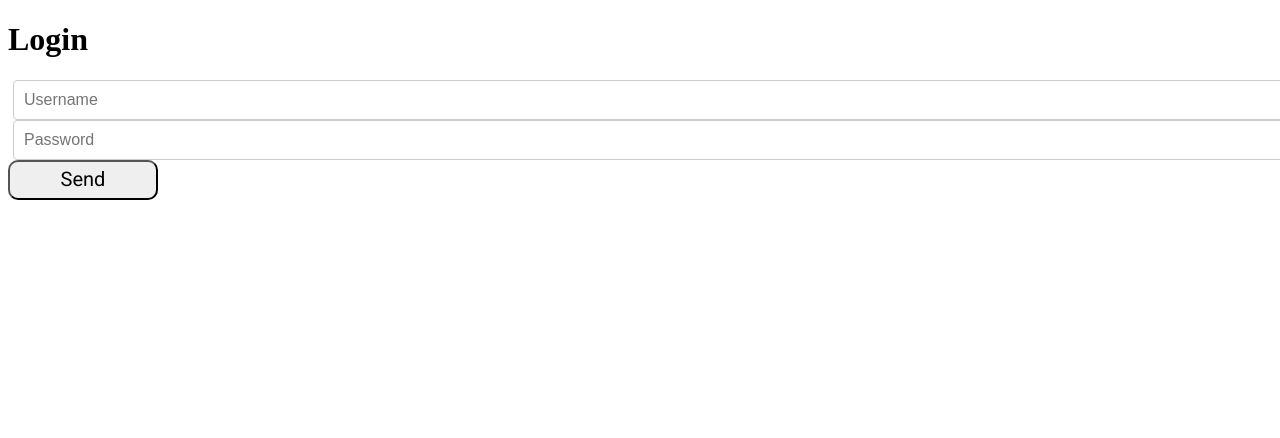
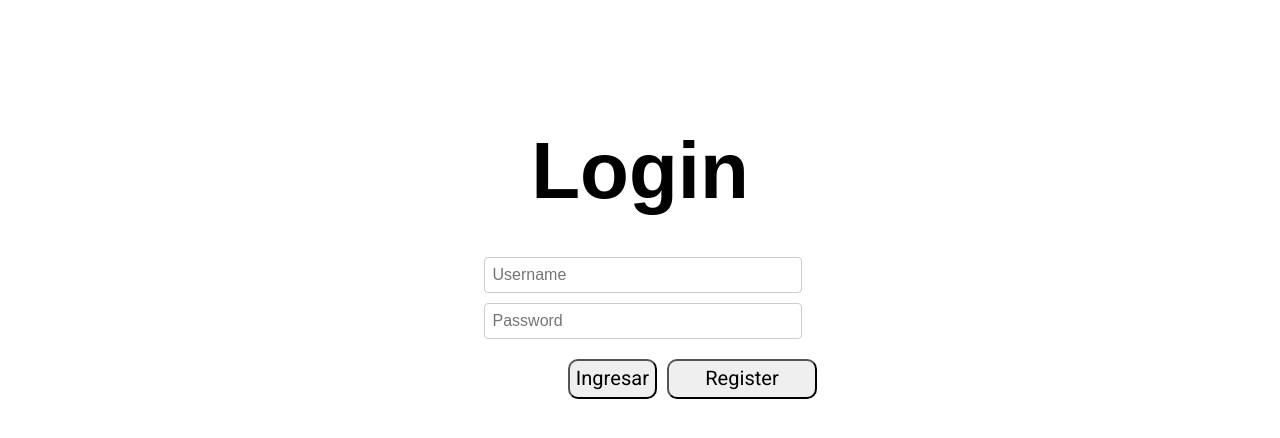
Before and after one commit to Mxrk122/logiflow, a React (Vite) app in the folder frontend/: page /login in a window 1280 px wide. Shown: the top 438 px of the page. Built offline with nearby package versions, Linux system fonts and the light colour scheme.

Commit message:
styling de main y login terminado, simple

```diff
--- a/frontend/src/routes/Login.jsx
+++ b/frontend/src/routes/Login.jsx
@@ -3,6 +3,8 @@ import { useNavigate } from 'react-router-dom'
 import axios from 'axios'
 import Button from '../components/Button'
 import { UserContext } from '../providers/UserProvider'
+import "../scss/Login.scss"
+import { Link } from 'react-router-dom';
 
 const Login = () => {
   const [username, setUsername] = useState()
@@ -23,7 +25,7 @@ const Login = () => {
   }
 
   return (
-    <>
+    <div className="login-container">
       <h1>Login</h1>
       <input
         type="text"
@@ -35,11 +37,20 @@ const Login = () => {
         placeholder="Password"
         onChange={(event) => setPassword(event.target.value)}
       />
-      <Button
-        text="Send"
-        onClick={handleLogin}
-      />
-    </>
+      <div className='form-group'>
+        <div className="button-group">
+          <Button
+            text="Ingresar"
+            onClick={handleLogin}
+          />
+          <Link to="/register">
+            <Button
+                text="Register"
+            />
+          </Link>
+        </div>
+      </div>
+    </div>
   )
 }
 
--- /dev/null
+++ b/frontend/src/scss/Login.scss
@@ -0,0 +1,44 @@
+.login-container {
+    display: flex;
+    flex-direction: column;
+    align-items: center;
+    padding-top: 5%;
+
+    h1 {
+      font-size: 80px;
+      margin-bottom: 40px;
+      font-family: "Arial", sans-serif
+    }
+
+    input {
+      width: 300px;
+      margin-bottom: 10px;
+      padding: 8px;
+    }
+  }
+
+  .button-group {
+    display: flex;
+    justify-content: space-between;
+    width: 10px;
+
+    button {
+      margin-left: 10px;
+    }
+  }
+
+
+  .form-group {
+    display: flex;
+    flex-direction: column;
+    margin-bottom: 10px;
+    width: 13%;
+
+    select {
+      width: 80%;
+    }
+
+    button {
+      margin-top: 10px;
+    }
+  }
```
